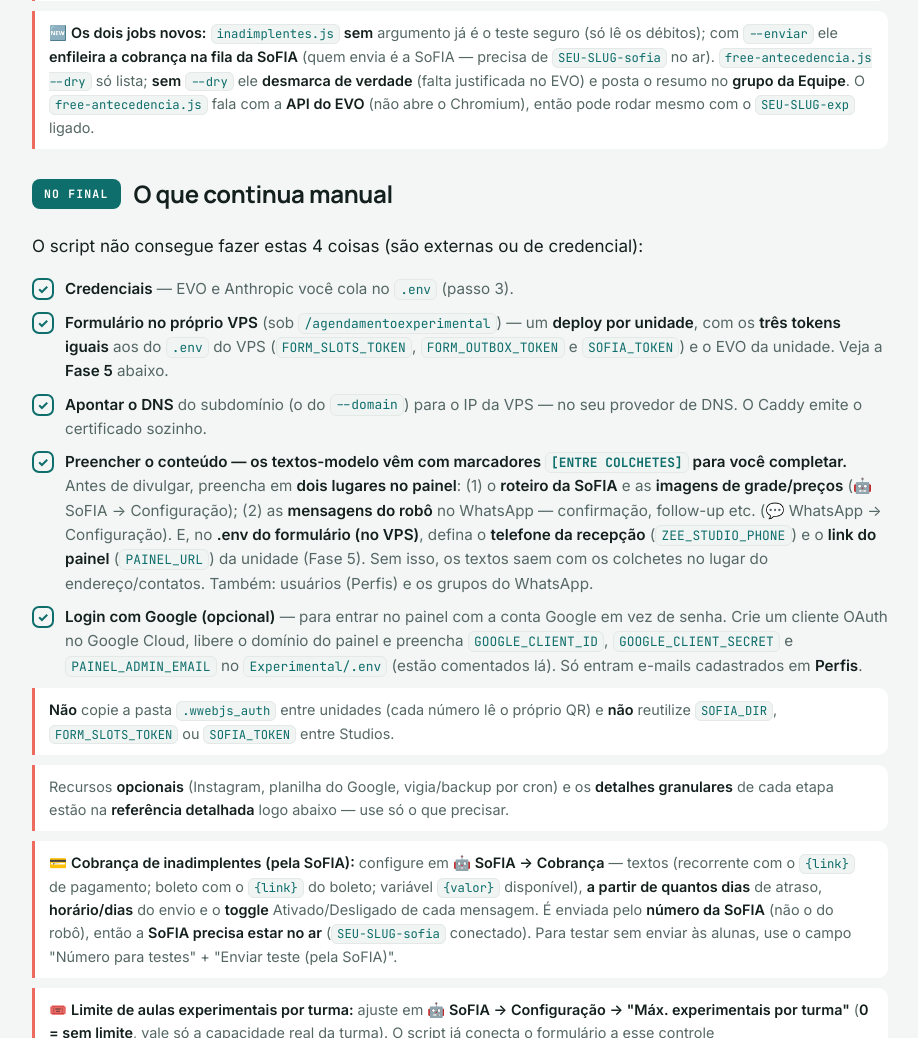
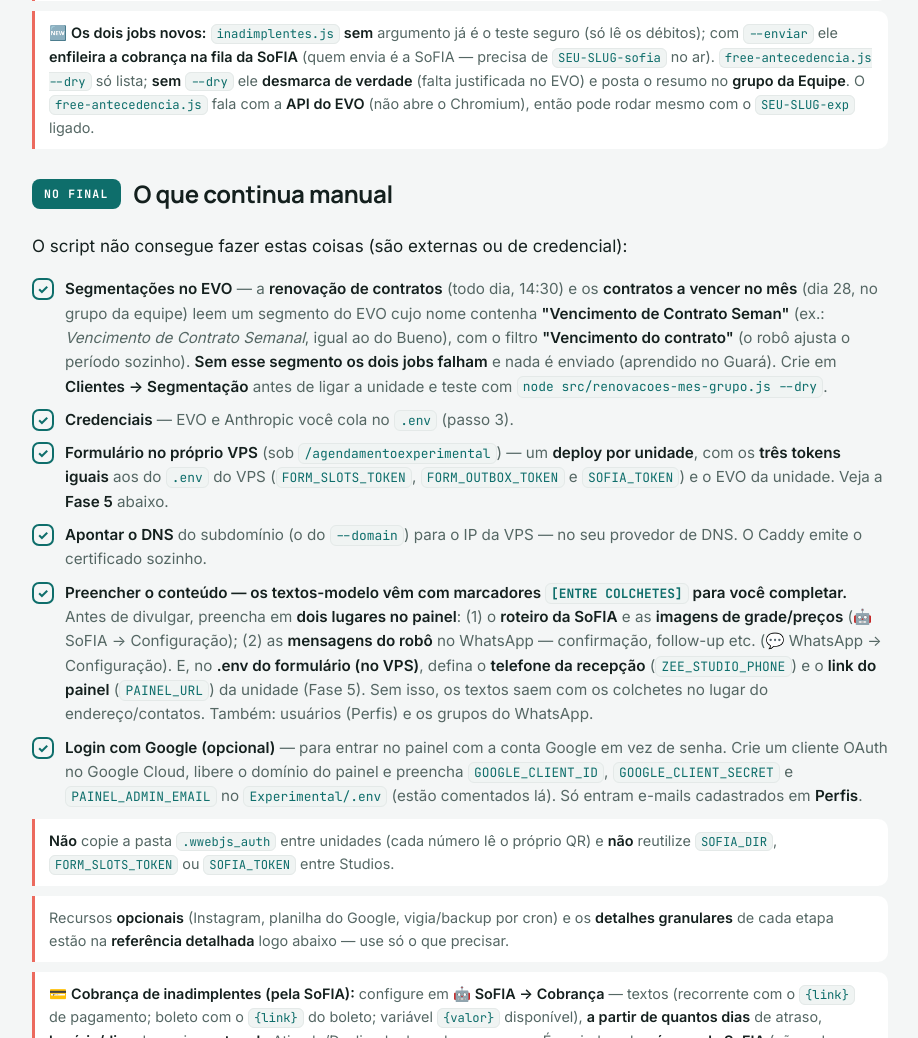
Before and after one commit to rrabadan86/SF-Chat_Experimental-Mensagens, a Flask app: page /implantacao in a window 1280 px wide. Shown: the part 5462-6500 px from the top of the page, without its empty margins (180-1098 px from the left). Run offline with Flask 3, Linux system fonts and the light colour scheme.

Commit message:
Implantacao: Slim Club, segmentacao do EVO obrigatoria e contratos a vencer (#199)
- Novidades: Slim Club (paginas publicas, menu, codigo de conferencia,
  uso, recomendacoes/reclamacoes) e o que precisa para funcionar
  (permissao no perfil, tag automatica 0. Aluna, telefone certo no EVO).
- Novidades: contratos a vencer/renovacao com 3 tentativas e falha
  visivel em vez de lista vazia.
- O que continua manual: criar o segmento "Vencimento de Contrato
  Semanal" no EVO (sem ele a renovacao e o dia 28 falham - Guara).
- Checklist final: segmento criado e Slim Club testado.


Claude-Session: https://claude.ai/code/session_015TTSt7TGwbyy5y2rhojFLo

Co-authored-by: Claude <noreply@anthropic.com>

```diff
--- a/Experimental/src/agendamento_evo/formulario_web/templates/implantacao.html
+++ b/Experimental/src/agendamento_evo/formulario_web/templates/implantacao.html
@@ -354,8 +354,9 @@ pm2 start <b>SEU-SLUG</b>-exp       <span class="c"># volta ao normal</span></pr
     </div>
 
     <div class="phase" style="margin-top:26px"><span class="pn">No final</span><h2>O que continua manual</h2></div>
-    <p>O script não consegue fazer estas 4 coisas (são externas ou de credencial):</p>
+    <p>O script não consegue fazer estas coisas (são externas ou de credencial):</p>
     <ul class="chk">
+      <li><span class="box">✓</span><span><b>Segmentações no EVO</b> — a <b>renovação de contratos</b> (todo dia, 14:30) e os <b>contratos a vencer no mês</b> (dia 28, no grupo da equipe) leem um segmento do EVO cujo nome contenha <b>"Vencimento de Contrato Seman"</b> (ex.: <i>Vencimento de Contrato Semanal</i>, igual ao do Bueno), com o filtro <b>"Vencimento do contrato"</b> (o robô ajusta o período sozinho). <b>Sem esse segmento os dois jobs falham</b> e nada é enviado (aprendido no Guará). Crie em <b>Clientes → Segmentação</b> antes de ligar a unidade e teste com <code>node src/renovacoes-mes-grupo.js --dry</code>.</span></li>
       <li><span class="box">✓</span><span><b>Credenciais</b> — EVO e Anthropic você cola no <code>.env</code> (passo 3).</span></li>
       <li><span class="box">✓</span><span><b>Formulário no próprio VPS</b> (sob <code>/agendamentoexperimental</code>) — um <b>deploy por unidade</b>, com os <b>três tokens</b> <b>iguais</b> aos do <code>.env</code> do VPS (<code>FORM_SLOTS_TOKEN</code>, <code>FORM_OUTBOX_TOKEN</code> e <code>SOFIA_TOKEN</code>) e o EVO da unidade. Veja a <b>Fase 5</b> abaixo.</span></li>
       <li><span class="box">✓</span><span><b>Apontar o DNS</b> do subdomínio (o do <code>--domain</code>) para o IP da VPS — no seu provedor de DNS. O Caddy emite o certificado sozinho.</span></li>
@@ -1217,6 +1218,13 @@ pm2 logs sofia-listener        <span class="c"># espere aparecer "PRONTA"</span>
 
       <div class="tip">🆕 <b>Novidades recentes do painel</b> (já valem sem configurar nada — só <code>git pull</code> + reiniciar <code>painel</code>/<code>sofia-listener</code>):
         <ul style="margin:6px 0 0;padding-left:18px">
+          <li>🤝 <b>Slim Club — clube de benefícios de alunas para alunas</b> (só <code>git pull</code> + reiniciar <code>&lt;slug&gt;-painel</code>; o WhatsApp não cai): novo menu <b>Slim Club</b> no painel. Páginas públicas no mesmo domínio do painel:
+            <code>/SlimClubCadastro</code> (a aluna empresária cadastra o negócio),
+            <code>/SlimClubCadastroExterno</code> (empresa parceira que não é de aluna) e
+            <code>/slimclub</code> (as alunas entram com <b>nome + telefone</b>, veem os negócios, geram a <b>carteira SlimClub com QR</b> e editam/excluem o próprio anúncio).
+            A recepção valida tudo no menu (Pendentes, Aprovados, Recusados, <b>Excluídos</b> com quem excluiu, <b>Reclamações</b>) e cria parceiras direto. Cada empresa aprovada recebe um <b>código de conferência</b> de 6 dígitos no aviso de aprovação (WhatsApp da dona, pedindo para encaminhar à recepção do negócio): ao ler o QR da carteira, a empresa digita o código uma vez e <b>registra o uso</b>; quem usou pode dar <b>👍 Recomendo</b> e qualquer aluna pode mandar <b>👎 Tive um problema</b> (só a recepção lê).
+            <b>Para funcionar:</b> (1) dê a permissão <b>"🤝 Slim Club"</b> ao perfil da recepção em <b>Perfis</b>; (2) deixe <b>ligada</b> a tag automática <b>"0. Aluna"</b> (SoFIA → Tags → Alunas / Ex-alunas automáticas) — só entra quem tem <b>"0. Aluna"</b> ou <b>"0. Equipe"</b> (a de equipe é posta à mão); (3) o telefone da aluna no EVO precisa ser o dela (telefone compartilhado/da loja em várias alunas faz a pessoa errada entrar). Dados em <code>data/slimclub*.json</code> e <code>data/slimclub-fotos/</code> (fora do Git; entram no backup).</li>
+          <li>📄 <b>Contratos a vencer e renovação não mandam mais lista vazia por engano</b> (reiniciar <code>&lt;slug&gt;-exp</code>): quando o chip <b>"Vencimento do contrato"</b> do EVO não aparecia, o robô seguia sem o filtro — o do dia 28 chegou a mandar <i>"Nenhum contrato vence neste mês"</i> com 10 contratos no EVO. Agora espera até 30 s, fecha o popup do EVO e <b>tenta 3 vezes</b>; se não conseguir, o job <b>falha</b> (Log do painel + alerta, tela salva em <code>data/*-debug.png</code>) e nada é enviado. Reenvio manual: <code>echo '{"job":"renovacoesMesGrupo","mes":11}' &gt; data/rodar-job.json</code>.</li>
           <li>🎓 <b>Tags "0. Aluna" / "0. Ex Aluna" automáticas</b> (reiniciar <code>&lt;slug&gt;-exp</code> + <code>&lt;slug&gt;-painel</code>): nova opção em <b>SoFIA → Tags → "Alunas / Ex-alunas automáticas"</b> (ligar/desligar). Quando ligada, <b>junto da planilha de aniversários</b> (1x/dia, sem leitura extra do EVO) o robô etiqueta o CRM pela situação no EVO: quem tem <b>contrato vigente</b> (aluna ativa = "SIM" na planilha) ganha a tag de <b>aluna</b> — <b>cadastrando o contato</b> se ainda não existir — e quem <b>saiu</b> (perdeu o vínculo) ganha a de <b>ex-aluna</b>. Casa por <b>telefone</b>. <b>Trava de segurança</b>: leitura suspeita do EVO não rebaixa ninguém para ex-aluna. Só age <b>daqui pra frente</b> (o passado já cadastrado não é mexido). Alimenta direto a regra <b>"Alunas contratadas"</b> (a SoFIA fica quieta para alunas no horário da recepção). Teste antes com <code>node src/planilha-aniversarios.js --dry</code>.</li>
           <li>🚫 <b>Planos FREE — desmarcação por antecedência</b> (reiniciar <code>&lt;slug&gt;-exp</code> + <code>&lt;slug&gt;-painel</code>): as alunas de plano <b>FREE</b> só podem marcar com até <b>1 dia</b> de antecedência, mas o app antigo deixa marcar qualquer dia. Novo job que varre a grade a cada <b>N horas</b> (no horário comercial) e <b>desmarca</b> (falta justificada — libera a vaga; a aluna pode remarcar) quem tem o plano <b>FREE/GRUPO 2 ativo</b> e marcou com <b>2+ dias</b>, <b>avisando no grupo da Equipe</b>. Tudo editável em <b>WhatsApp → Configuração → "Planos FREE"</b>, <b>sem reiniciar</b>: o <b>toggle</b> Ativado/Desligado, o <b>intervalo</b> (horas), a <b>janela</b> (dias), os <b>planos que entram</b> (padrão <code>free, 3x, grupo 2</code> — só os FREE 3X; exclui os 5X) e o <b>texto do aviso</b> (variáveis <code>{studio}</code>, <code>{lista}</code>, <code>{qtd}</code>, <code>{falhas}</code>). Usa a <b>API do EVO</b>; a aluna <b>não</b> recebe mensagem direta. Desligável por unidade com <code>JOBS_OFF=free_antecedencia</code>. Teste sem desmarcar: <code>.venv/bin/python run_free_antecedencia.py --dry</code> (na pasta <code>agendamento_evo</code>).</li>
           <li>💳 <b>Cobrança de inadimplentes pela SoFIA</b> (reiniciar <code>&lt;slug&gt;-exp</code>, <code>&lt;slug&gt;-painel</code> e <code>&lt;slug&gt;-sofia</code>): a SoFIA cobra — pelo <b>número dela</b> — quem está com a mensalidade <b>vencida</b>. Quem paga no <b>cartão (recorrente)</b> recebe o <b>link de pagamento</b>; quem é <b>boleto</b> recebe o <b>boleto</b> (com aviso de <b>"vence hoje"</b>), a <b>chave PIX</b> e o <b>valor</b>. <b>Reenvia todo dia até pagar</b> (no máximo 1×/dia) e só marca como avisada quando o envio é <b>confirmado</b> pela SoFIA. Configurável em <b>SoFIA → Cobrança</b>: textos (<code>{link}</code>/<code>{valor}</code>), a partir de quantos dias de atraso, horário/dias e o <b>liga/desliga</b> de cada mensagem. Desligável por unidade com <code>JOBS_OFF=inadimplentes</code>.</li>
@@ -1314,6 +1322,8 @@ pm2 start sofia-listener</pre></div>
       <li><span class="box">✓</span><span>(Se vendeu) formulário no VPS no ar (sob <code>/agendamentoexperimental</code>) e ponte ligada.</span></li>
       <li><span class="box">✓</span><span>(Opcional) painel de mensagens no ar com <b>senha forte</b> e HTTPS (Fase 7).</span></li>
       <li><span class="box">✓</span><span><b>SoFIA</b> no ar: <code>sofia-listener</code> online, WhatsApp <b>próprio</b> dela conectado e um agendamento de teste concluído (Fase 9).</span></li>
+      <li><span class="box">✓</span><span>Segmento <b>"Vencimento de Contrato Semanal"</b> criado no EVO e <code>renovacoes-mes-grupo.js --dry</code> trazendo a lista.</span></li>
+      <li><span class="box">✓</span><span>(Se vendeu) <b>Slim Club</b>: permissão no perfil da recepção, tag automática <b>"0. Aluna"</b> ligada e um cadastro de teste aprovado (carteira + QR conferidos).</span></li>
       <li><span class="box">✓</span><span>Manual entregue e recepção treinada. Acompanhe os primeiros dias.</span></li>
     </ul>
   </section>
```
